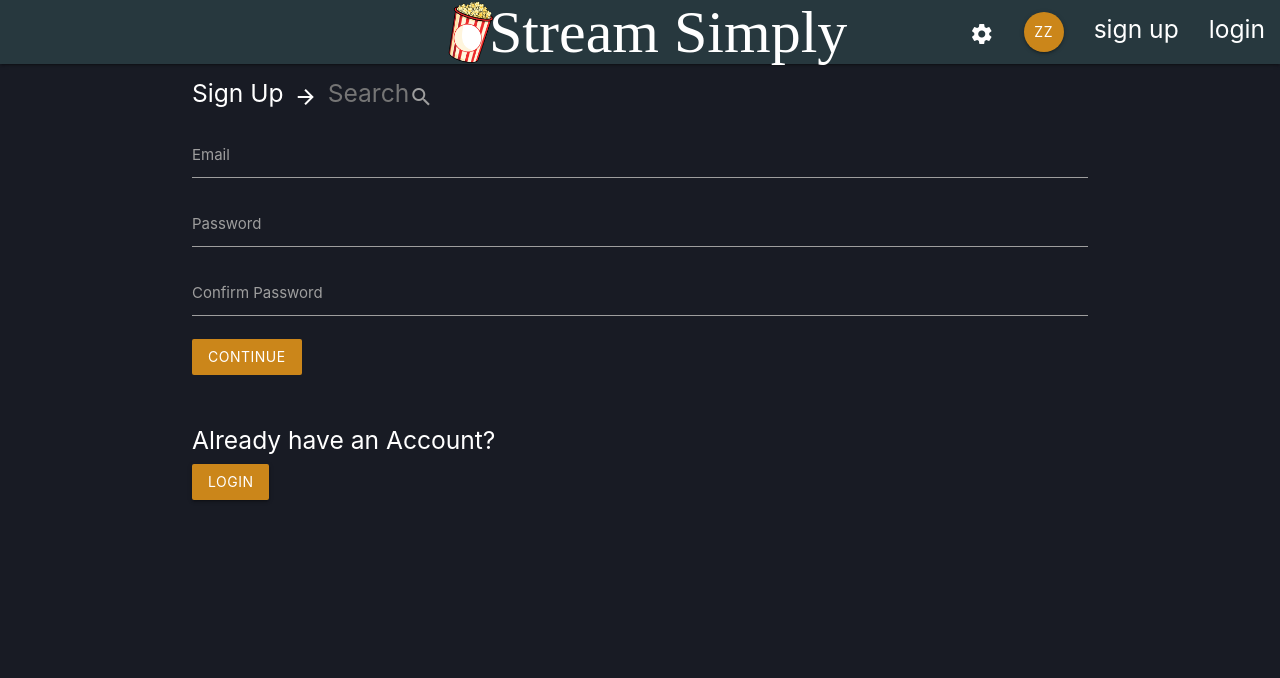
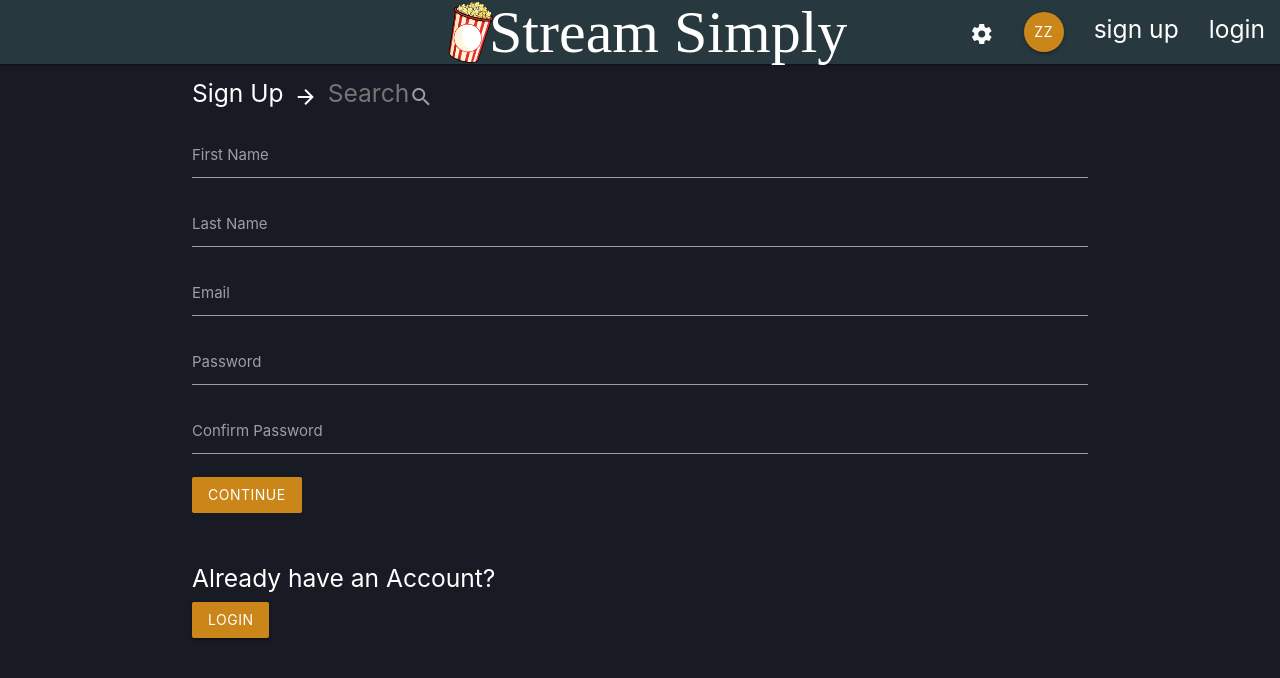
Before and after one commit to chase104/stream_simply, a React (Create React App) app in the folder client/: page /signup in a window 1280 px wide. Shown: the top 678 px of the page. Built offline with nearby package versions, Linux system fonts and the light colour scheme.

Commit message:
added name fields to signup

```diff
--- a/client/src/components/auth/SignUp.js
+++ b/client/src/components/auth/SignUp.js
@@ -54,6 +54,14 @@ const SignUp = () => {
           </div>
 
           <div className="input-field">
+            <label for="firstname">First Name</label>
+            <input className="white-text" type="text" id="firstname" onChange={handleChange}/>
+          </div>
+          <div className="input-field">
+            <label for="lastname">Last Name</label>
+            <input className="white-text" type="text" id="lastname" onChange={handleChange}/>
+          </div>
+          <div className="input-field">
             <label for="email">Email</label>
             <input className="white-text" type="email" id="email" onChange={handleChange}/>
           </div>
```
